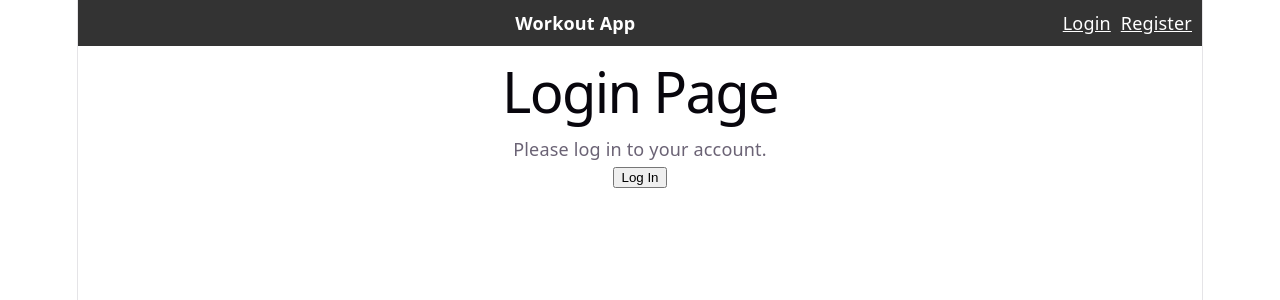
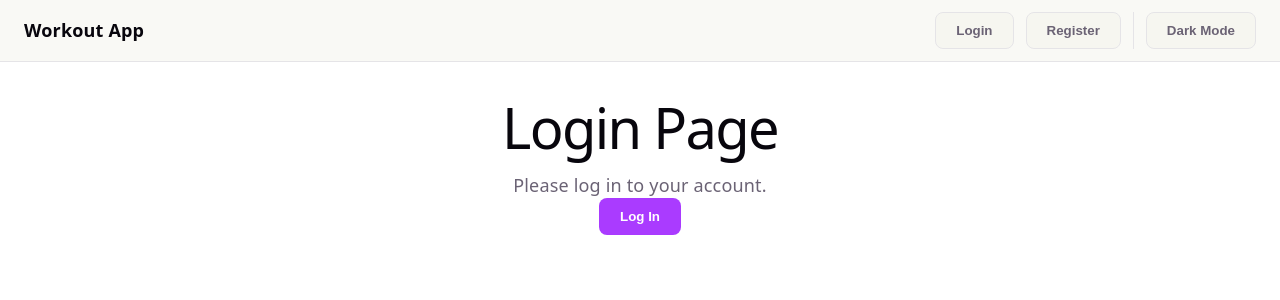
Before and after one commit to SamuelLeavitt/large_project, a React (Vite) app in the folder client/: page /login in a window 1280 px wide. Shown: the top 300 px of the page. Built offline with nearby package versions, Linux system fonts and the light colour scheme.

Commit message:
Updated Navbar, added Buttons, added Light/Dark Mode
Updated navbar to be "stick", so it will remain at the top of the page at all times.
Replaced links in the navbar into buttons to different pages.

Added Light/Dark mode for accessibility.

Added button components to be used anywhere.

```diff
--- a/client/src/App.tsx
+++ b/client/src/App.tsx
@@ -24,8 +24,11 @@ function App(){
   return (
     <Router>
 
-      {/* Pass the login status to the Navbar: If false show login/register links, else show workout app relevant links */}
-      <Navbar isLoggedIn={isLoggedIn}/> {/* Includes the Navbar components to all pages. */}
+      {/* Pass the login status to the Navbar: If false show login/register links, else show workout app relevant links
+          isLoggedIn={isLoggedIn}: A state variable is being passed to the Navbar.
+          setIsLoggedIn={setIsLoggedIn}: A Setter function is being passed to the Navbar.
+      */}
+      <Navbar isLoggedIn={isLoggedIn} setIsLoggedIn={setIsLoggedIn}/> {/* Includes the Navbar components to all pages. */}
 
         {/* Define the routes to the various pages for this workout app */}
       <Routes>
--- /dev/null
+++ b/client/src/components/Button.tsx
@@ -0,0 +1,55 @@
+import React from 'react';
+
+// Reusable button variants for different use cases.
+// If more buttons types are needed, add a variant below and assign the colors.
+type ButtonTypes = 'primary' | 'secondary' | 'danger';
+
+interface ButtonProps {
+    label: string;
+    onClick: () => void;
+    variant?: ButtonTypes;
+    fullWidth?: boolean;
+}
+
+const Button = ({ label, onClick, variant = 'primary', fullWidth = false }: ButtonProps) => {
+
+    // These are the base style for all buttons variants.
+    const baseStyle: React.CSSProperties = {
+        padding: '10px 20px',
+        border: 'none',
+        borderRadius: '8px',
+        cursor: 'pointer',
+        fontWeight: 'bold',
+        transition: '0.3s',
+        width: fullWidth ? '100%' : 'auto',
+    };
+
+    // These are the specific styles for each button variant.
+    // Utilizes CSS defined variables for consistency with the app's color scheme.
+    // See index.css for the defined variables (colors: background, text, accent, etc.)
+    const buttonVariantStyles = {
+        primary: {
+            backgroundColor: 'var(--accent)',
+            color: 'var(--bg)',
+            border: '1px solid var(--accent-border)'
+        },
+
+        secondary: {
+            backgroundColor: 'var(--social-bg)',
+            color: 'var(--text)',
+            border: '1px solid var(--border)'
+        },
+        danger: {
+            backgroundColor: '#e74c3c',
+            color: 'var(--bg)'
+        }
+    }
+
+    return (
+        <button style={{ ...baseStyle, ...buttonVariantStyles[variant] }} onClick={onClick}>
+            {label}
+        </button>
+    );
+};
+
+export default Button;
--- a/client/src/components/Navbar.tsx
+++ b/client/src/components/Navbar.tsx
@@ -1,31 +1,73 @@
-import { Link } from "react-router-dom";
+import { Link, useNavigate } from "react-router-dom";
+import ThemeToggle from "./ThemeToggle";
+import Button from "./Button";
 
-const Navbar = ({ isLoggedIn }: { isLoggedIn: boolean }) => {
+
+interface NavbarProps {
+    isLoggedIn: boolean;
+    setIsLoggedIn: (loggedIn: boolean) => void;
+}
+
+
+const Navbar = ({ isLoggedIn, setIsLoggedIn }: NavbarProps) => {
+    const navigate = useNavigate(); // Initializes the useNavigate hook to navigate between routes.
+
+    const handleLogout = () => {
+        setIsLoggedIn(false); // Changes the login state to false.
+        navigate("/login"); // Redirects to the login page after logging out.
+    };
+
     return (
         <nav style={{
-            padding: '10px',
-            background: '#333',
-            color: '#fff'
+            display: 'flex',              // Use Flexbox:
+            justifyContent: 'space-between',
+            alignItems: 'center',
+            padding: '12px 24px',
+            background: 'var(--social-bg)', // MATCHES INDEX.CSS: Swaps colors in Dark Mode
+            borderBottom: '1px solid var(--border)', // MATCHES INDEX.CSS: Swaps colors in Dark Mode
+            color: 'var(--text-h)',       // MATCHES INDEX.CSS: Swaps colors in Dark Mode
+            backdropFilter: 'blur(5px)',   // A nice modern "glass" effect
+            position: 'sticky',              // Keeps the navbar at the top of the viewport when scrolling
+            top: 0,
+            zIndex: 1000,                   // Ensures the navbar stays above other content
         }}>
 
             <strong>Workout App</strong>
 
-            <div style={{ float: 'right' }}>
+            <div style={{
+                display: 'flex',       // Align children horizontally
+                alignItems: 'center',  // Center them vertically
+                gap: '12px'
+            }}>
                 {/* If isLoggedIn = true, show profile and logout links */}
                 {/* If isLoggedIn = false, show login and register links */}
                 {isLoggedIn ? (
                     <>
-                        <Link to="/" style={{ color: 'white', marginRight: '10px' }}>Home</Link>
-                        <Link to="/profile" style={{ color: 'white', marginRight: '10px' }}>Profile</Link>
-                        <button onClick={() => window.location.reload()}>Logout</button>
+                        <Link to="/" style={{ textDecoration: 'none' }}>
+                            <Button label="Home" variant="secondary" onClick={() => { }} />
+                        </Link>
+
+                        <Link to="/profile" style={{ textDecoration: 'none' }}>
+                            <Button label="Profile" variant="secondary" onClick={() => { }} />
+                        </Link>
+
+                        <Button label="Logout" variant="danger" onClick={handleLogout} />
                     </>
                 ) : (
                     <>
-                        <Link to="/login" style={{ color: 'white', marginRight: '10px' }}>Login</Link>
-                        <Link to="/register" style={{ color: 'white' }}>Register</Link>
+                        <Link to="/login" style={{ textDecoration: 'none' }}>
+                            <Button label="Login" variant="secondary" onClick={() => { }} />
+                        </Link>
+                        <Link to="/register" style={{ textDecoration: 'none' }}>
+                            <Button label="Register" variant="secondary" onClick={() => { }} />
+                        </Link>
                     </>
-                )
-                }
+                )}
+
+                <div style={{ borderLeft: '1px solid var(--border)', paddingLeft: '12px' }}>
+                    <ThemeToggle />
+                </div>
+
             </div>
         </nav>
     );
--- /dev/null
+++ b/client/src/components/ThemeToggle.tsx
@@ -0,0 +1,29 @@
+import { useState, useEffect } from "react";
+import Button from "./Button";
+
+const ThemeToggle = () => {
+
+    // State to track whether dark mode is enabled or not.
+    // isDarkMode is a boolean that is initially set to false (light mode).
+    // setIsDarkMode is a function that can be used to update the isDarkMode state.
+    const [isDarkMode, setIsDarkMode] = useState(false);
+
+    // Updates the <body> class based on the isDarkMode state.
+    useEffect(() => {
+        if (isDarkMode) {
+            document.body.classList.add('dark');
+        } else {
+            document.body.classList.remove('dark');
+        }
+    }, [isDarkMode]);
+
+    return (
+        <Button
+            label={isDarkMode ? "Light Mode" : "Dark Mode"}
+            variant="secondary"
+            onClick={() => setIsDarkMode(!isDarkMode)}
+        />
+    );
+};
+
+export default ThemeToggle;
--- a/client/src/index.css
+++ b/client/src/index.css
@@ -30,8 +30,7 @@
   }
 }
 
-@media (prefers-color-scheme: dark) {
-  :root {
+:root.dark, body.dark {
   --text: #9ca3af;
   --text-h: #f3f4f6;
   --bg: #16171d;
@@ -48,22 +47,26 @@
 #social .button-icon {
   filter: invert(1) brightness(2);
 }
-}
+
 
 #root {
-  width: 1126px;
+  width: 100vw;
   max-width: 100%;
-  margin: 0 auto;
+  margin: 0;
   text-align: center;
-  border-inline: 1px solid var(--border);
+  border-inline: 'none';
   min-height: 100svh;
   display: flex;
   flex-direction: column;
   box-sizing: border-box;
+  background-color: var(--bg);
 }
 
 body {
   margin: 0;
+  background-color: var(--bg);
+  color: var(--text);
+  overflow-x: hidden;
 }
 
 h1,
@@ -77,20 +80,24 @@ h1 {
   font-size: 56px;
   letter-spacing: -1.68px;
   margin: 32px 0;
+
   @media (max-width: 1024px) {
     font-size: 36px;
     margin: 20px 0;
   }
 }
+
 h2 {
   font-size: 24px;
   line-height: 118%;
   letter-spacing: -0.24px;
   margin: 0 0 8px;
+
   @media (max-width: 1024px) {
     font-size: 20px;
   }
 }
+
 p {
   margin: 0;
 }
--- a/client/src/pages/Home.tsx
+++ b/client/src/pages/Home.tsx
@@ -1,7 +1,7 @@
 // New Home page component
 const Home = () => {
     return (
-        <div>
+        <div style={{ maxWidth: '1200px', margin: '0 auto', padding: '20px' }}>
             <h1>Home Page</h1>
             <p> Welcome to the workout app!</p>
         </div>
--- a/client/src/pages/Login.tsx
+++ b/client/src/pages/Login.tsx
@@ -1,4 +1,5 @@
 import { useNavigate } from "react-router-dom";
+import Button from "../components/Button";
 
 interface LoginProps {
     setIsLoggedIn: (loggedIn: boolean) => void;
@@ -15,12 +16,12 @@ const Login = ({ setIsLoggedIn }: LoginProps) => {
     }
 
     return (
-        <div>
+        <div style={{ maxWidth: '1200px', margin: '0 auto', padding: '20px' }}>
             <h1>Login Page</h1>
             <p> Please log in to your account.</p>
 
             {/* Dummy Login Button to redirect to Home page */}
-            <button onClick={handleLogin}>Log In</button>
+            <Button label="Log In" variant="primary" onClick={handleLogin} />
         </div>
     );
 };
--- a/client/src/pages/Profile.tsx
+++ b/client/src/pages/Profile.tsx
@@ -1,9 +1,10 @@
 // New Profile page component
 const Profile = () => {
     return (
-        <div>
+        <div style={{ maxWidth: '1200px', margin: '0 auto', padding: '20px' }}>
             <h1>Profile Page</h1>
             <p> This is your profile page.</p>
+
         </div>
     );
 };
```
Lines whose indentation alone changed are shown as unchanged.
